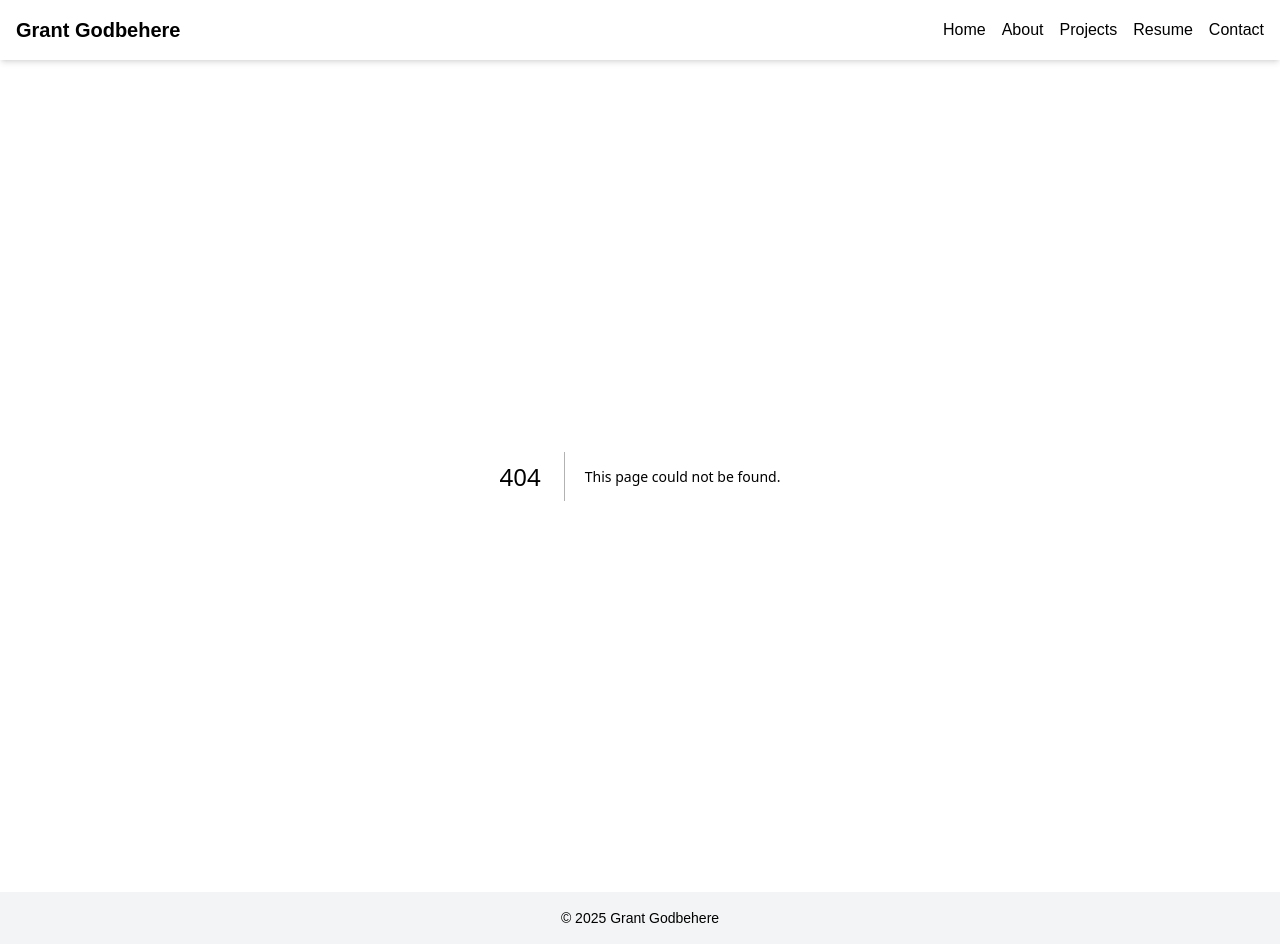
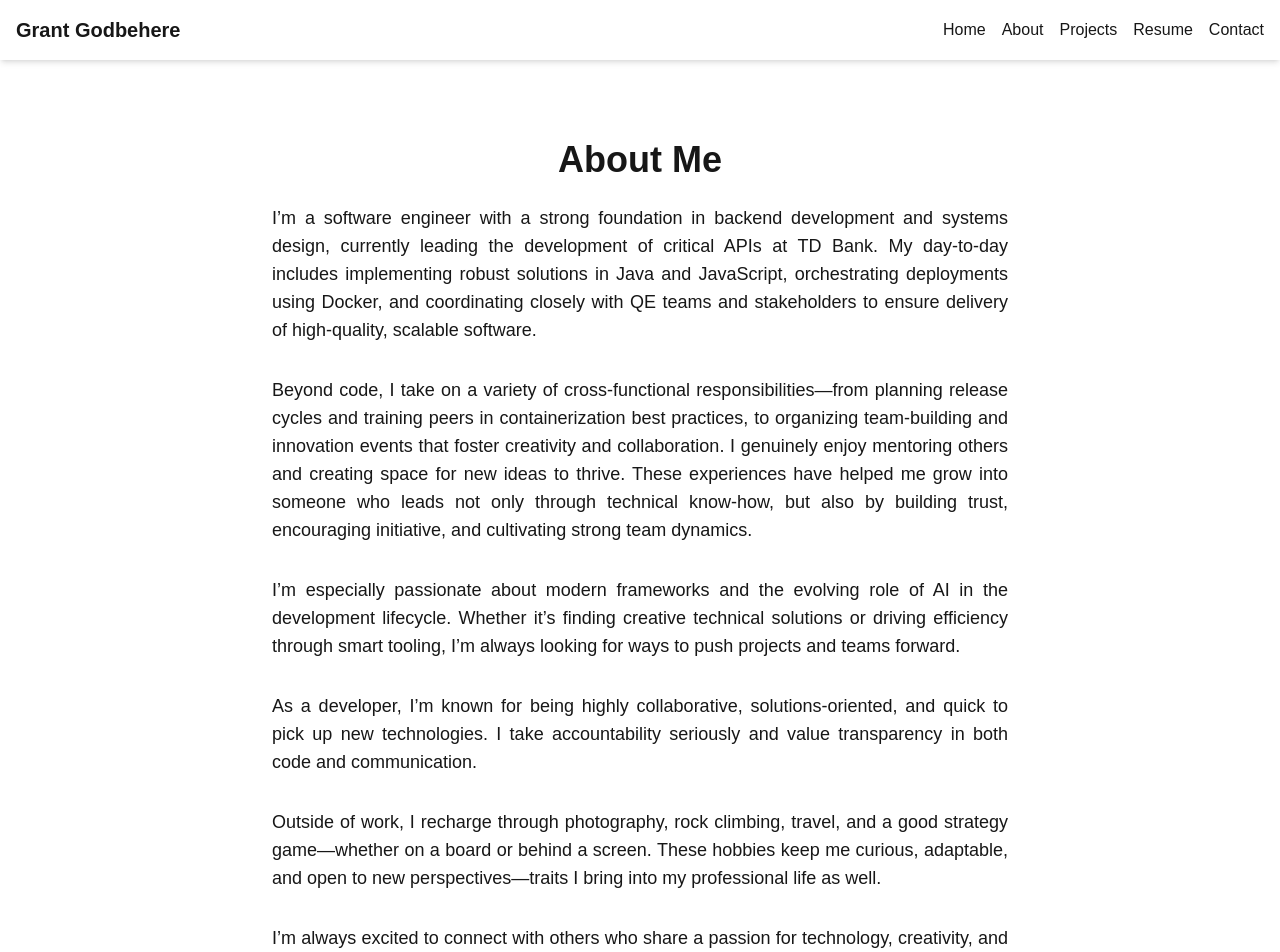
Before and after one commit to godbehere/professional-portfolio, a Next.js app: page /about in a window 1280 px wide. Before the commit this address had no page. Shown: the top 952 px of the page. Built offline with nearby package versions, Linux system fonts and the light colour scheme.

Commit message:
Added about me page

```diff
--- /dev/null
+++ b/src/app/about/page.tsx
@@ -0,0 +1,60 @@
+import { Metadata } from "next";
+
+export const metadata: Metadata = {
+  title: 'Grant Godbehere | Software Engineer',
+  description: 'Portfolio site of Grant Godbehere, Software Engineer.',
+};
+
+export default function AboutMe() {
+    return (
+        <section className="py-16">
+            <div className="text-justify flex flex-col items-center max-w-3xl mx-auto px-4">
+                <h1 className="text-4xl font-bold mb-6">About Me</h1>
+                <p className="mb-8 text-lg">
+                    I’m a software engineer with a strong foundation in backend
+                    development and systems design, currently leading the development
+                    of critical APIs at TD Bank. My day-to-day includes implementing
+                    robust solutions in Java and JavaScript, orchestrating deployments
+                    using Docker, and coordinating closely with QE teams and stakeholders
+                    to ensure delivery of high-quality, scalable software.
+                </p>
+                <p className="mb-8 text-lg">
+                    Beyond code, I take on a variety of cross-functional
+                    responsibilities—from planning release cycles and
+                    training peers in containerization best practices,
+                    to organizing team-building and innovation events that foster creativity
+                    and collaboration. I genuinely enjoy mentoring others and creating space
+                    for new ideas to thrive. These experiences have helped me grow into
+                    someone who leads not only through technical know-how, but also by
+                    building trust, encouraging initiative, and cultivating strong team
+                    dynamics.
+                </p>
+                <p className="mb-8 text-lg">
+                    I’m especially passionate about modern frameworks and the
+                    evolving role of AI in the development lifecycle. Whether it’s finding
+                    creative technical solutions or driving efficiency through smart
+                    tooling, I’m always looking for ways to push projects and teams
+                    forward.
+                </p>
+                <p className="mb-8 text-lg">
+                    As a developer, I’m known for being highly collaborative,
+                    solutions-oriented, and quick to pick up new technologies. I take
+                    accountability seriously and value transparency in both code and
+                    communication.
+                </p>
+                <p className="mb-8 text-lg">
+                    Outside of work, I recharge through photography,
+                    rock climbing, travel, and a good strategy game—whether on a board
+                    or behind a screen. These hobbies keep me curious, adaptable, and
+                    open to new perspectives—traits I bring into my professional life
+                    as well.
+                </p>
+                <p className="mb-8 text-lg">
+                    I’m always excited to connect with others who share a passion
+                    for technology, creativity, and building something meaningful—whether
+                    that’s as part of a new team or through ongoing collaboration.
+                </p>
+            </div>
+        </section>
+    );
+}
```
